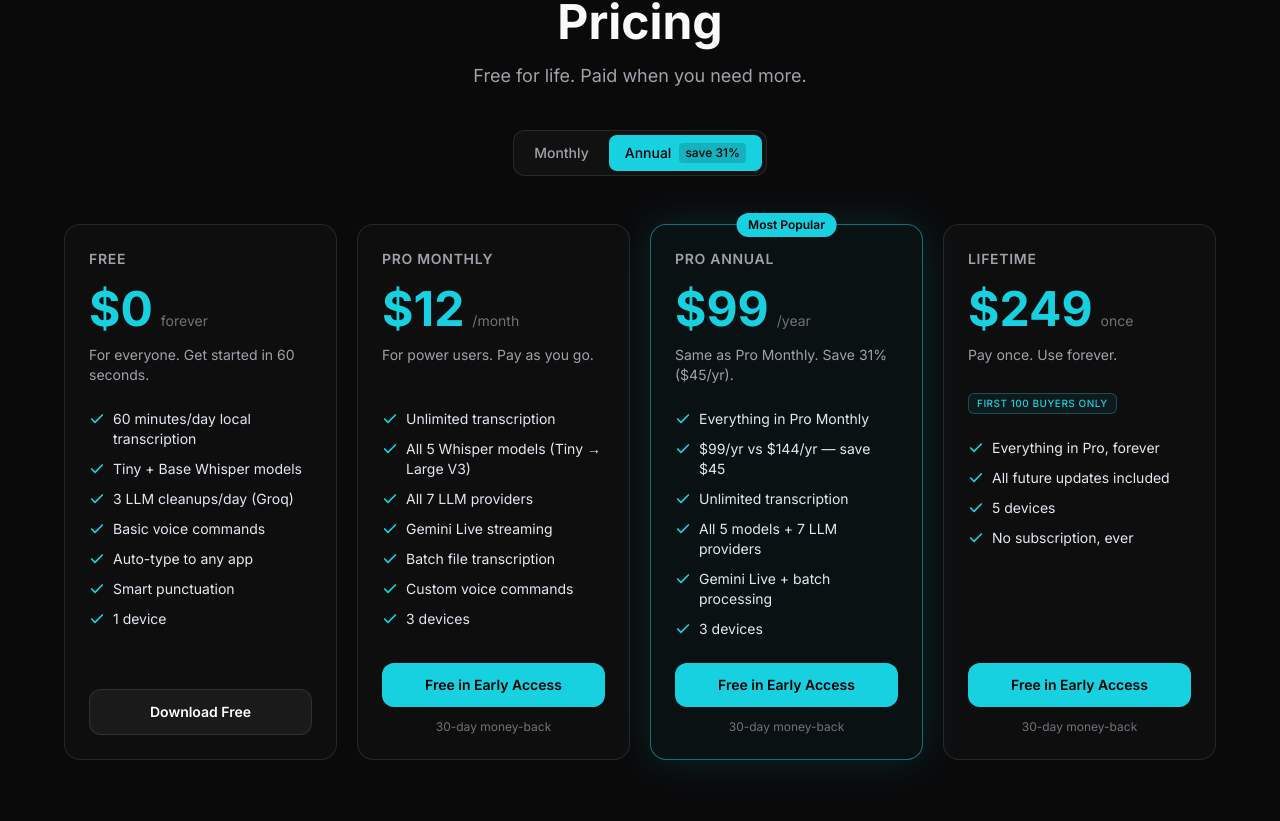
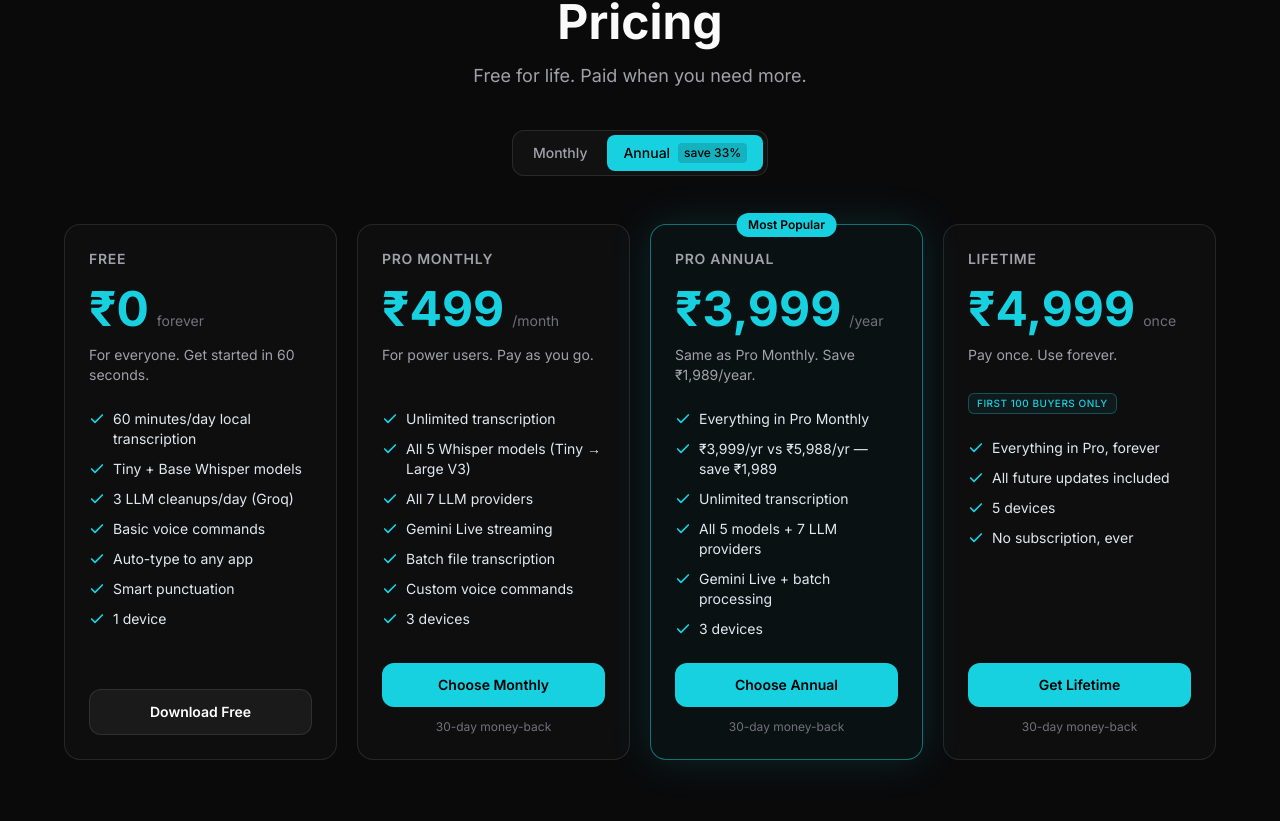
Before and after one commit to aiagentwithdhruv/indian-whisper, a Next.js app: page /pricing in a window 1280 px wide. Shown: the part 459-1280 px from the top of the page. Built offline with nearby package versions, Linux system fonts and the light colour scheme.

Commit message:
feat: wire test-mode Dodo checkout

```diff
--- a/app/api/voice-chat/route.ts
+++ b/app/api/voice-chat/route.ts
@@ -5,7 +5,7 @@ const SYSTEM_PROMPT = `You are the voice assistant for IndianWhisper — voice-t
 About IndianWhisper:
 - Built by Dhruv (AIwithDhruv) — an AI Builder from India
 - Free tier: 60 minutes/day, Tiny + Base Whisper models, 3 LLM cleanups/day. No card needed.
-- Pro: $12/month or $99/year. Lifetime: $249 (first 100 buyers). 30-day money-back.
+- Pro: ₹499/month or ₹3,999/year. Lifetime: ₹4,999 (first 100 buyers). 30-day money-back.
 - Mac app: On-device by default using WhisperKit (5 Whisper models from Tiny 75MB to Large V3 3GB). Audio recordings never leave the computer. Signed-in users opt into cross-device transcript text sync via Supabase.
 - Windows app: Cloud transcription via Groq (whisper-large-v3) — bias-prompted for Indian English. Audio is sent to Groq, not stored.
 - Chrome extension: uses the browser's Web Speech API. Works on any website (Gmail, Slack, ChatGPT, LinkedIn, etc.).
@@ -17,7 +17,7 @@ Your personality:
 - Friendly, enthusiastic, concise
 - Speak naturally like a helpful friend
 - Keep responses under 3 sentences
-- If asked about pricing: "Free tier is real — 60 minutes/day forever. Pro is $12/month or $99/year if you want unlimited and all 5 models. Lifetime is $249, first 100 only."
+- If asked about pricing: "Free tier is real — 60 minutes/day forever. Pro is ₹499/month or ₹3,999/year if you want unlimited and all 5 models. Lifetime is ₹4,999, first 100 only."
 - If asked who built it: "Dhruv from AIwithDhruv built it. He's an AI Builder who believes voice is the future of input."
 - If asked about privacy: "On Mac, your voice stays 100% on the device. On Windows, audio goes to Groq for transcription but isn't stored. The Chrome extension uses the browser's built-in speech engine."
 - If asked which platform to use: "Mac if you want full privacy. Windows if you want cloud accuracy with Indian-English bias. Chrome ext if you want it inside the browser without installing an app."
--- a/app/components/HashScroll.tsx
+++ b/app/components/HashScroll.tsx
@@ -6,7 +6,7 @@ import { useEffect } from "react";
  * Tiny mount-time scroller. If the page loads with a hash that matches
  * a known id, smooth-scroll that element into view after hydration.
  * Used by /pricing to honor /pricing#lifetime from the Mac app's
- * UpgradeSheet "Get Lifetime $249" button.
+ * UpgradeSheet pricing buttons.
  */
 export default function HashScroll({ ids }: { ids: readonly string[] }) {
   useEffect(() => {
--- a/app/components/PricingTiers.tsx
+++ b/app/components/PricingTiers.tsx
@@ -2,13 +2,13 @@
 
 import { useState } from "react";
 
-// Payments open soon via Lemon Squeezy. Until then every paid CTA routes to
-// the free download — a dead checkout link costs more trust than honesty does.
-const EARLY_ACCESS_URL = "/#download";
-const LS_URLS = {
-  proMonthly: EARLY_ACCESS_URL,
-  proAnnual: EARLY_ACCESS_URL,
-  lifetime: EARLY_ACCESS_URL,
+const DODO_CHECKOUT_URLS = {
+  proMonthly:
+    "https://test.checkout.dodopayments.com/buy/pdt_0NjpMEimrdcyHhweCLl40?quantity=1&redirect_url=https%3A%2F%2Findianwhisper.com%2Fthanks",
+  proAnnual:
+    "https://test.checkout.dodopayments.com/buy/pdt_0NjpMEtLqorBhSLxTIXZq?quantity=1&redirect_url=https%3A%2F%2Findianwhisper.com%2Fthanks",
+  lifetime:
+    "https://test.checkout.dodopayments.com/buy/pdt_0NjpMF45Sw8i2X6wPRqxX?quantity=1&redirect_url=https%3A%2F%2Findianwhisper.com%2Fthanks",
 } as const;
 
 type ProEmphasis = "monthly" | "annual";
@@ -40,7 +40,6 @@ type Tier = {
   ctaLabel: string;
   ctaHref: string;
   ctaVariant: "primary" | "ghost";
-  ctaDataLs?: "pro-monthly" | "pro-annual" | "lifetime";
   refundNote?: string;
   highlightOn: "always" | "annual" | "monthly" | "never";
   scarcity?: string;
@@ -50,7 +49,7 @@ const TIERS: Tier[] = [
   {
     key: "free",
     name: "Free",
-    price: "$0",
+    price: "₹0",
     cadence: "forever",
     subhead: "For everyone. Get started in 60 seconds.",
     bullets: [
@@ -70,7 +69,7 @@ const TIERS: Tier[] = [
   {
     key: "pro-monthly",
     name: "Pro Monthly",
-    price: "$12",
+    price: "₹499",
     cadence: "/month",
     subhead: "For power users. Pay as you go.",
     bullets: [
@@ -82,38 +81,36 @@ const TIERS: Tier[] = [
       "Custom voice commands",
       "3 devices",
     ],
-    ctaLabel: "Free in Early Access",
-    ctaHref: LS_URLS.proMonthly,
+    ctaLabel: "Choose Monthly",
+    ctaHref: DODO_CHECKOUT_URLS.proMonthly,
     ctaVariant: "primary",
-    ctaDataLs: "pro-monthly",
     refundNote: "30-day money-back",
     highlightOn: "monthly",
   },
   {
     key: "pro-annual",
     name: "Pro Annual",
-    price: "$99",
+    price: "₹3,999",
     cadence: "/year",
-    subhead: "Same as Pro Monthly. Save 31% ($45/yr).",
+    subhead: "Same as Pro Monthly. Save ₹1,989/year.",
     bullets: [
       "Everything in Pro Monthly",
-      "$99/yr vs $144/yr — save $45",
+      "₹3,999/yr vs ₹5,988/yr — save ₹1,989",
       "Unlimited transcription",
       "All 5 models + 7 LLM providers",
       "Gemini Live + batch processing",
       "3 devices",
     ],
-    ctaLabel: "Free in Early Access",
-    ctaHref: LS_URLS.proAnnual,
+    ctaLabel: "Choose Annual",
+    ctaHref: DODO_CHECKOUT_URLS.proAnnual,
     ctaVariant: "primary",
-    ctaDataLs: "pro-annual",
     refundNote: "30-day money-back",
     highlightOn: "annual",
   },
   {
     key: "lifetime",
     name: "Lifetime",
-    price: "$249",
+    price: "₹4,999",
     cadence: "once",
     subhead: "Pay once. Use forever.",
     bullets: [
@@ -122,10 +119,9 @@ const TIERS: Tier[] = [
       "5 devices",
       "No subscription, ever",
     ],
-    ctaLabel: "Free in Early Access",
-    ctaHref: LS_URLS.lifetime,
+    ctaLabel: "Get Lifetime",
+    ctaHref: DODO_CHECKOUT_URLS.lifetime,
     ctaVariant: "primary",
-    ctaDataLs: "lifetime",
     refundNote: "30-day money-back",
     highlightOn: "never",
     scarcity: "First 100 buyers only",
@@ -183,7 +179,7 @@ export default function PricingTiers() {
                     : "bg-[#18D1E0]/15 text-[#18D1E0]"
                 }`}
               >
-                save 31%
+                save 33%
               </span>
             </button>
           </div>
@@ -238,7 +234,6 @@ export default function PricingTiers() {
 
                 <a
                   href={tier.ctaHref}
-                  {...(tier.ctaDataLs ? { "data-ls-product": tier.ctaDataLs } : {})}
                   {...(isExternal ? { target: "_blank", rel: "noopener noreferrer" } : {})}
                   className={`mt-6 inline-flex items-center justify-center px-5 py-3 rounded-xl text-sm font-semibold transition-all ${
                     tier.ctaVariant === "primary"
--- a/app/pricing/page.tsx
+++ b/app/pricing/page.tsx
@@ -7,7 +7,7 @@ import HashScroll from "@/app/components/HashScroll";
 export const metadata: Metadata = {
   title: "Pricing — IndianWhisper Voice Typing",
   description:
-    "Free voice-to-text for Mac, Windows, Chrome. Pro from $12/month. Lifetime $249. 30-day money-back. No subscription required for the free tier.",
+    "Free voice-to-text for Mac, Windows, Chrome. Pro from ₹499/month. Lifetime ₹4,999. 30-day money-back. No subscription required for the free tier.",
 };
 
 const TIER_IDS = ["free", "pro-monthly", "pro-annual", "lifetime"] as const;
@@ -49,7 +49,7 @@ const Cross = () => (
 const COMPARISON = [
   {
     tool: "IndianWhisper",
-    pricing: "$0 free · $99/yr · $249 lifetime",
+    pricing: "₹0 free · ₹3,999/yr · ₹4,999 lifetime",
     hindi: true,
     onDevice: "Mac",
     freeTier: true,
@@ -104,15 +104,15 @@ const FAQS = [
   },
   {
     q: "Refunds?",
-    a: "30-day money-back, no questions asked. Email support and the refund processes through Lemon Squeezy within a few business days.",
+    a: "30-day money-back, no questions asked. Email support and Dodo Payments processes the refund within a few business days.",
   },
   {
     q: "Does Lifetime include future Big Updates?",
     a: "Yes. All future updates are included forever — new Whisper model versions, new LLM providers, new platforms (when we ship Linux), all of it.",
   },
   {
-    q: "Why USD pricing in India?",
-    a: "Most of our buyers are international. Lemon Squeezy handles GST, VAT, and local currency conversion automatically at checkout — you'll see the local equivalent before paying.",
+    q: "Why INR pricing?",
+    a: "IndianWhisper is India-built and priced in rupees. Dodo Payments acts as Merchant of Record and handles GST, VAT, and other applicable taxes at checkout.",
   },
 ];
 
--- a/app/privacy/page.tsx
+++ b/app/privacy/page.tsx
@@ -127,7 +127,7 @@ export default function Privacy() {
             <h2 className="text-xl font-semibold text-white mb-3">8. Third parties we share data with</h2>
             <ul className="list-disc pl-6 space-y-2">
               <li>
-                <strong className="text-white">Lemon Squeezy</strong> — handles payment as our Merchant
+                <strong className="text-white">Dodo Payments</strong> — handles payment as our Merchant
                 of Record. They see your billing email, country, and the amount paid. They process
                 taxes (GST / VAT / sales tax) on our behalf. They never see your transcripts.
               </li>
--- a/app/terms/page.tsx
+++ b/app/terms/page.tsx
@@ -3,7 +3,7 @@ import type { Metadata } from "next";
 export const metadata: Metadata = {
   title: "Terms of Service — IndianWhisper",
   description:
-    "IndianWhisper terms of service. Lemon Squeezy as Merchant of Record, 30-day money-back, India governing law.",
+    "IndianWhisper terms of service. Dodo Payments as Merchant of Record, 30-day money-back, India governing law.",
 };
 
 export default function Terms() {
@@ -11,7 +11,7 @@ export default function Terms() {
     <main className="min-h-screen bg-[#0A0A0B] text-white px-6 py-24">
       <div className="max-w-3xl mx-auto">
         <h1 className="text-4xl font-bold mb-2">Terms of Service</h1>
-        <p className="text-[#71717A] mb-4">Last updated: May 10, 2026</p>
+        <p className="text-[#71717A] mb-4">Last updated: July 24, 2026</p>
         <p className="text-[#A1A1AA] leading-relaxed mb-12">
           The deal between you and IndianWhisper. We&apos;ve kept this short and in plain English so you
           can actually read it. By installing the app, the Chrome extension, or signing in to the
@@ -46,9 +46,9 @@ export default function Terms() {
             <p>
               The Pro tier and cloud sync require sign-in via email one-time-password (no password
               for you to remember or for us to leak). You&apos;re responsible for keeping access to that
-              email secure. One Pro Lifetime license activates up to 3 machines; one Pro Monthly /
-              Annual subscription activates 1 machine at a time and you can switch machines from the
-              account dashboard.
+              email secure. One Pro Lifetime license activates up to 5 machines; one Pro Monthly /
+              Annual subscription activates up to 3 machines. You can free a device slot from the
+              License tab in IndianWhisper Settings.
             </p>
           </section>
 
@@ -57,18 +57,18 @@ export default function Terms() {
             <p className="mb-3">
               Paid plans are sold through{" "}
               <a
-                href="https://www.lemonsqueezy.com/"
+                href="https://dodopayments.com/"
                 target="_blank"
                 rel="noopener noreferrer"
                 className="text-[#18D1E0] hover:text-[#18D1E0]/80"
               >
-                Lemon Squeezy
+                Dodo Payments
               </a>
               , who acts as the <strong className="text-white">Merchant of Record</strong> for every
               IndianWhisper purchase. That means:
             </p>
             <ul className="list-disc pl-6 space-y-1">
-              <li>Lemon Squeezy is the seller of record on your invoice / card statement.</li>
+              <li>Dodo Payments is the seller of record on your invoice / card statement.</li>
               <li>They calculate, collect, and remit GST, VAT, US sales tax, and any other applicable taxes worldwide.</li>
               <li>They handle PCI compliance and store your payment method (we don&apos;t see card numbers).</li>
               <li>Their Terms and Privacy apply to the payment transaction in addition to ours.</li>
@@ -88,8 +88,8 @@ export default function Terms() {
               <a href="mailto:support@indianwhisper.com" className="text-[#18D1E0] hover:text-[#18D1E0]/80">
                 support@indianwhisper.com
               </a>{" "}
-              with the order ID from your Lemon Squeezy receipt. We don&apos;t require a reason. Refunds
-              are processed by Lemon Squeezy and typically land back on your card within 5 business
+              with the order ID from your Dodo Payments receipt. We don&apos;t require a reason. Refunds
+              are processed by Dodo Payments and typically land back on your card within 5 business
               days.
             </p>
             <p>
--- /dev/null
+++ b/app/thanks/page.tsx
@@ -0,0 +1,55 @@
+import type { Metadata } from "next";
+import Navbar from "@/app/components/Navbar";
+import Footer from "@/app/components/Footer";
+
+export const metadata: Metadata = {
+  title: "Thanks for upgrading — IndianWhisper",
+  description: "Your IndianWhisper Pro license is ready.",
+  robots: { index: false, follow: false },
+};
+
+export default async function ThanksPage({
+  searchParams,
+}: {
+  searchParams: Promise<{ status?: string; license_key?: string; email?: string }>;
+}) {
+  const params = await searchParams;
+  const succeeded = params.status === "succeeded" || params.status === "active";
+  const licenseKey = succeeded && typeof params.license_key === "string"
+    ? params.license_key
+    : "";
+
+  return (
+    <>
+      <Navbar />
+      <main className="hero-gradient min-h-[80vh] px-6 pb-20 pt-36">
+        <section className="mx-auto max-w-2xl rounded-2xl border border-[#18D1E0]/30 bg-[#18D1E0]/[0.04] p-8 text-center">
+          <h1 className="text-4xl font-bold">
+            Thanks for upgrading to <span className="gradient-text">Pro</span>
+          </h1>
+          <p className="mt-5 text-lg text-[#A1A1AA]">
+            Your license key is in your email. Open IndianWhisper → Settings → License,
+            paste the key, and click Activate.
+          </p>
+
+          {licenseKey && (
+            <div className="mt-8 rounded-xl border border-white/10 bg-black/30 p-5">
+              <p className="text-xs font-semibold uppercase tracking-wider text-[#A1A1AA]">
+                Your license key
+              </p>
+              <code className="mt-3 block break-all text-lg text-white">{licenseKey}</code>
+            </div>
+          )}
+
+          <p className="mt-6 text-sm text-[#71717A]">
+            Keep the email for your receipt and license record. Need help?{" "}
+            <a className="text-[#18D1E0]" href="mailto:support@indianwhisper.com">
+              support@indianwhisper.com
+            </a>
+          </p>
+        </section>
+      </main>
+      <Footer />
+    </>
+  );
+}
--- a/app/welcome/page.tsx
+++ b/app/welcome/page.tsx
@@ -89,14 +89,14 @@ export default async function WelcomePage({
               <p className="text-[#E2E8F0] text-base">
                 Look for the license key in your inbox at{" "}
                 <span className="text-white font-mono break-all">{email}</span>. The
-                email comes from <span className="text-white">Lemon Squeezy</span> with
-                the subject line <span className="text-white">&ldquo;Your IndianWhisper license key&rdquo;</span>.
+                email comes from <span className="text-white">Dodo Payments</span> and
+                includes your IndianWhisper license key.
               </p>
             ) : (
               <p className="text-[#E2E8F0] text-base">
                 Look for the license key in the email address you used at checkout. The
-                email comes from <span className="text-white">Lemon Squeezy</span> with
-                the subject line <span className="text-white">&ldquo;Your IndianWhisper license key&rdquo;</span>.
+                email comes from <span className="text-white">Dodo Payments</span> and
+                includes your IndianWhisper license key.
               </p>
             )}
             <p className="mt-3 text-sm text-[#71717A]">
@@ -159,7 +159,7 @@ export default async function WelcomePage({
               <li className="flex items-start gap-2">
                 <Check />
                 <span>
-                  Search for <span className="text-white font-mono">lemonsqueezy</span>
+                  Search for <span className="text-white font-mono">Dodo Payments</span>
                 </span>
               </li>
               <li className="flex items-start gap-2">
```
